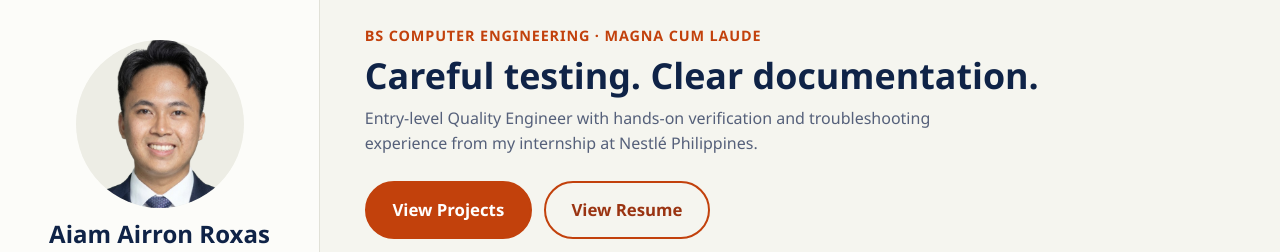
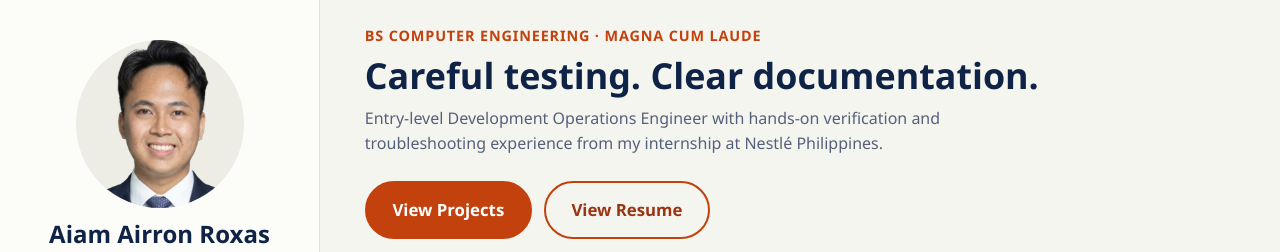
Before and after one commit to aiamairronroxas/devopsportfolio, a plain HTML site: page index.html in a window 1280 px wide. Shown: the top 252 px of the page. Drawn offline with Linux system fonts and the light colour scheme.

Commit message:
minor changes

```diff
--- a/index.html
+++ b/index.html
@@ -284,7 +284,7 @@
                     <div>
                         <p class="eyebrow">BS Computer Engineering · Magna Cum Laude</p>
                         <h1 class="home-headline">Careful testing. Clear documentation.</h1>
-                        <p class="home-sub">Entry-level Quality Engineer with hands-on verification and troubleshooting
+                        <p class="home-sub">Entry-level Development Operations Engineer with hands-on verification and troubleshooting
                             experience from my internship at Nestlé Philippines.</p>
                     </div>
                     <div class="home-actions">
```
